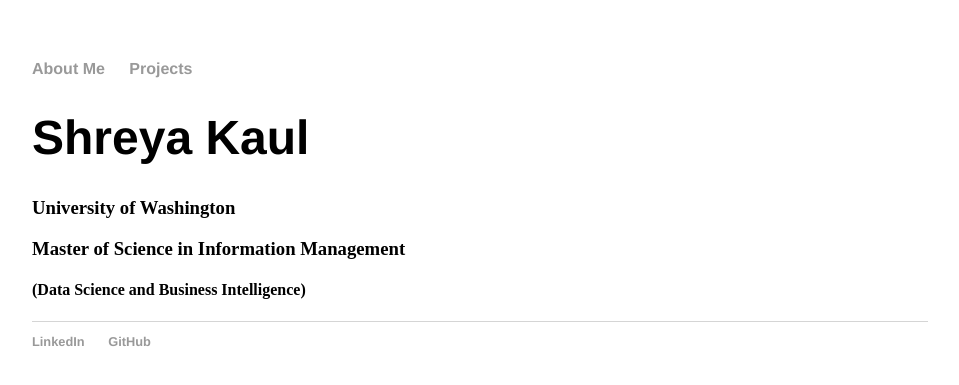
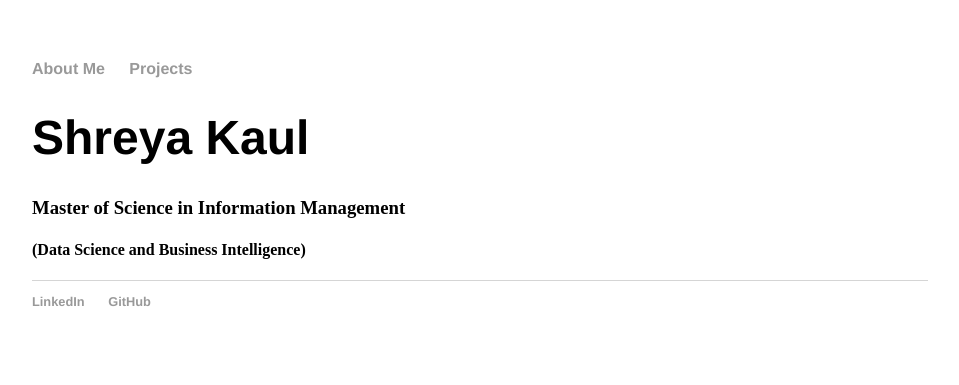
Before and after one commit to shreyakaul/shreyakaul.github.io, a Jekyll site: the page built from index.html, in a window 1280 px wide. Shown: the top 385 px of the page, without its empty margins (160-1119 px from the left). Built offline with Jekyll 4.4.1, drawn with Linux system fonts in a browser that asks for light colours.

Commit message:
Update index.html

```diff
--- a/index.html
+++ b/index.html
@@ -4,7 +4,6 @@ title: About Me
 ---
 <div class="intro">
 	<h1>Shreya Kaul</h1>
-	<h3>University of Washington</h3>
       	<h3>Master of Science in Information Management</h3>
 	<h4>(Data Science and Business Intelligence)</h4>
 
```
